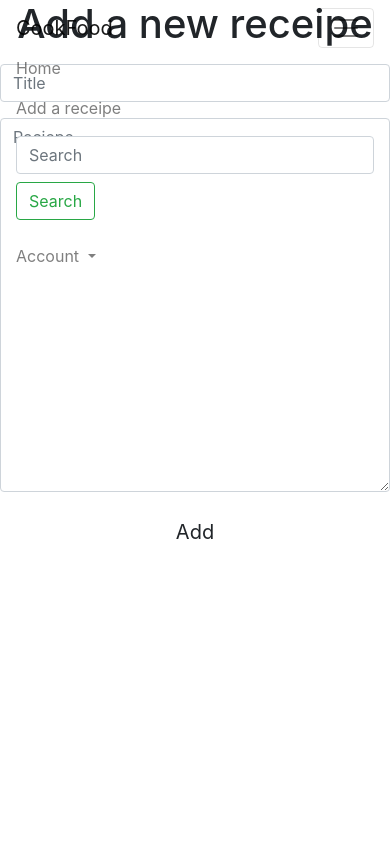
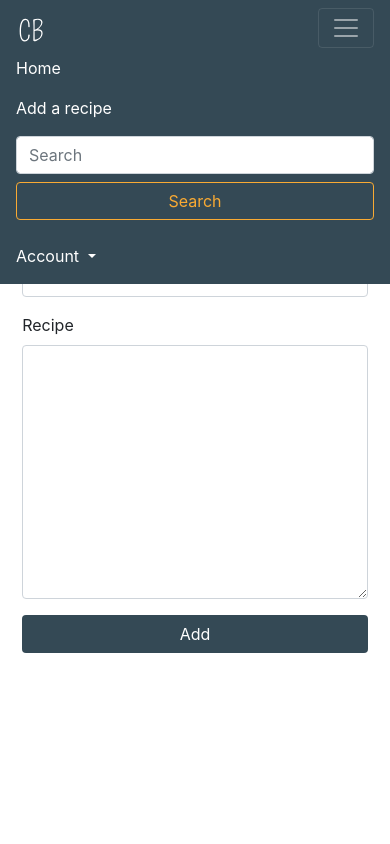
Before and after one commit to agrawalsourabh/CookFood, a Flask app: page /blogs/create_blog in a window 390 px wide, after a click that opens the changed part. Run offline with Flask 2, Linux system fonts and the light colour scheme; a user stored in the database is signed in; some libraries are stand-ins or nearby versions.

Commit message:
home page and create blog-responsive

```diff
--- a/my_project/blogs/forms.py
+++ b/my_project/blogs/forms.py
@@ -5,7 +5,7 @@ from wtforms import ValidationError
 from flask_wtf.file import FileField
 
 class CreateBlog(FlaskForm):
-    dish_name = StringField("Dish Name")
-    dish_reciepe = TextAreaField("Receipe")
+    dish_name = StringField("Title")
+    dish_reciepe = TextAreaField("Recipe")
     dish_img = FileField("Image")
     save_blog = SubmitField("Add")
--- a/my_project/blogs/templates/blogs/create_blog.html
+++ b/my_project/blogs/templates/blogs/create_blog.html
@@ -1,22 +1,25 @@
 {% extends "base.html" %} {% block content %}
-<!-- <div class="jumbotron">
-    <form method="POST">
-        {{ form.hidden_tag() }} {{ form.dish_name.label}} <br> {{ form.dish_name}} <br> {{ form.dish_reciepe.label}} <br> {{ form.dish_reciepe}} <br> {{ form.save_blog()}}
-    </form>
-</div> -->
 
-<div class="container-center">
+<div class="container-create-blog">
+    <div class="heading">
+        <p> New Recipe!</p>
+    </div>
     <div class="form-div">
         <form class="form-signin create-blog-form" method="POST">
-            <div class="text-center">
-                <h1>
-                    <p class="app-title">Add a new receipe</p>
-                </h1>
-                {{ form.hidden_tag() }} {{ form.dish_name(class_="form-control", placeholder="Title")}}
-                <p></p>{{ form.dish_reciepe(class_="form-control", placeholder="Reciepe", rows="15")}}
-                <p></p>{{ form.save_blog(class_="btn btn-lg btn-block btn-color")}}
-            </div>
+            <div class="form-inputs">
+                {{ form.hidden_tag() }}
+                <div class="form-group">
+                    {{form.dish_name.label}}
+                    <br> {{ form.dish_name(class_="form-control")}}
+                </div>
+                <div class="form-group">
+                    {{ form.dish_reciepe.label}}
+                    <br> {{ form.dish_reciepe(class_="form-control", rows="10")}}
+
+                </div>
+                {{ form.save_blog(class_="btn")}}
+
         </form>
+        </div>
     </div>
-</div>
-{% endblock %}
+    {% endblock %}
--- a/my_project/sign_up/templates/sign_up/sign_up.html
+++ b/my_project/sign_up/templates/sign_up/sign_up.html
@@ -2,10 +2,7 @@
 <div class="container">
     <div class="container-center">
         <div class="image_div">
-            <h2>Image DIV</h2>
-            <p>
-                Lorem ipsum dolor sit, amet consectetur adipisicing elit. Quis mollitia odio saepe reprehenderit sed repellat voluptatibus id provident at ut eligendi, fuga, hic repellendus dolorum neque accusantium vitae explicabo? Placeat?
-            </p>
+            <img src="/static/logos/ChefBookLogo.svg" alt="Chef Book Logo">
         </div>
 
         <div class="form_div">
--- /dev/null
+++ b/my_project/static/css/main.css
@@ -0,0 +1,173 @@
+:root {
+    /* color */
+    --primary-color: #344955;
+    --primmary-dark-color: #232F34;
+    --primary-light-color: #4A6572;
+    --secondary-color: #F9AA33;
+    /* Font */
+    --small-screen-font-size: 16px;
+    --med-screen-font-size: 18px;
+    --big-screen-font-size: 22px;
+    --heading-font-size: 24px;
+}
+
+html,
+body {
+    width: 100%;
+}
+
+.container {
+    width: 100%;
+    height: 100%;
+    display: flex;
+    align-self: center;
+}
+
+
+/*
+    Navbar
+ */
+
+nav {
+    background-color: var(--primary-color);
+}
+
+nav>a>img:hover {
+    background-image: url('/static/logos/ChefBook_Nav_Logo_sec.svg')
+}
+
+nav>div#collapse_target>ul>li>a {
+    color: white;
+}
+
+nav>div#collapse_target>ul>li>a:hover {
+    color: var(--secondary-color);
+}
+
+nav>div#collapse_target>ul>li>a:active {
+    color: var(--secondary-color);
+}
+
+.form-control:focus {
+    border-color: var(--secondary-color);
+    box-shadow: 0 1px 1px rgba(0, 0, 0, 0.075) inset, 0 0 8px rgba(249, 170, 51, 0.6);
+    outline: none;
+}
+
+#search-btn {
+    border-color: var(--secondary-color);
+    color: var(--secondary-color);
+}
+
+#search-btn:active {
+    background-color: var(--secondary-color);
+    color: white;
+}
+
+#search-btn:hover {
+    background-color: var(--secondary-color);
+    color: white;
+}
+
+
+/*
+    View Blogs
+
+ */
+
+.card {
+    margin-top: 10%;
+    box-shadow: 0 8px 6px -6px black;
+}
+
+.card:first-child {
+    margin-top: 20%;
+}
+
+
+/*
+    Create Blog
+*/
+
+.container-create-blog {
+    margin-top: 20%;
+    flex-basis: 100%;
+    margin: auto;
+    display: flex;
+    flex-direction: column;
+}
+
+.heading {
+    flex-basis: 100%;
+    display: flex;
+}
+
+.heading>p {
+    flex: 1;
+    align-self: center;
+    color: var(--primmary-dark-color);
+    text-align: center;
+    font-size: var(--heading-font-size);
+}
+
+.form-div {
+    flex-basis: 98%;
+    margin: 2%;
+}
+
+.btn {
+    width: 100%;
+    background-color: var(--primary-color);
+    color: white;
+}
+
+
+/*
+    RESPONSIVE
+ */
+
+@media screen and (min-width:320px) and (max-width:340px) {
+    .heading {
+        margin-top: 20%;
+    }
+    .heading>p {
+        font-size: var(--big-screen-font-size);
+    }
+}
+
+@media screen and (min-width:700px) {
+    nav>a>img {
+        width: 70px;
+        height: 70px;
+    }
+    nav>div#collapse_target>ul>li>a {
+        font-size: var(--med-screen-font-size);
+    }
+    /*
+        Create blog page
+     */
+    .heading>p {
+        font-size: 30px;
+    }
+}
+
+@media screen and (min-width:900px) {
+    nav>div#collapse_target>ul>li>a {
+        font-size: var(--big-screen-font-size);
+    }
+    #search-btn {
+        font-size: var(--big-screen-font-size);
+    }
+    #search-input {
+        font-size: var(--big-screen-font-size);
+    }
+    .container-center {
+        display: flex;
+        flex-wrap: wrap;
+        justify-content: space-around;
+    }
+    .card {
+        align-self: flex-end;
+        flex-basis: 40%;
+    }
+}
--- a/my_project/templates/base.html
+++ b/my_project/templates/base.html
@@ -10,15 +10,15 @@
     <script src="https://stackpath.bootstrapcdn.com/bootstrap/4.4.1/js/bootstrap.min.js" integrity="sha384-wfSDF2E50Y2D1uUdj0O3uMBJnjuUD4Ih7YwaYd1iqfktj0Uod8GCExl3Og8ifwB6" crossorigin="anonymous"></script>
     <link rel="stylesheet" href="https://stackpath.bootstrapcdn.com/bootstrap/4.4.1/css/bootstrap.min.css" integrity="sha384-Vkoo8x4CGsO3+Hhxv8T/Q5PaXtkKtu6ug5TOeNV6gBiFeWPGFN9MuhOf23Q9Ifjh" crossorigin="anonymous">
     <link rel="stylesheet" href="{{ url_for('static', filename='css/main.css') }}">
-
     <script src="{{url_for('static', filename='js/main.js')}}"></script>
 </head>
 
 <body>
-    <nav class="navbar fixed-top navbar-expand-lg navbar-light">
+    <div class="container">
+        <nav class="navbar fixed-top navbar-expand-lg navbar-dark">
 
             <!-- Navbar content -->
-        <a class="navbar-brand" href="{{url_for('blog_bp.view_blogs')}}">CookFood</a>
+            <a class="navbar-brand" href="{{url_for('blog_bp.view_blogs')}}"><img src="/static/logos/ChefBook_Nav_Logo.svg" width="30" height="30" class="d-inline-block align-top" alt="ChefBook"></a>
             <!-- <div class="collapse navbar-collapse" id="navbarNavDropdown"> -->
             <button class="navbar-toggler" data-toggle="collapse" data-target="#collapse_target">
             <span class="navbar-toggler-icon"></span>
@@ -31,13 +31,13 @@
                     </li>
                     {% if current_user.is_authenticated %}
                     <li class="nav-item">
-                    <a class="nav-link" href="{{url_for('blog_bp.create_blog')}}">Add a receipe</a>
+                        <a class="nav-link" href="{{url_for('blog_bp.create_blog')}}">Add a recipe</a>
                     </li>
 
                     {% endif %}
                 </ul>
                 <form class="form-inline my-2 my-lg-0">
-                <input class="form-control mr-sm-2" type="search" placeholder="Search" aria-label="Search">
+                    <input class="form-control mr-sm-2" type="search" placeholder="Search" aria-label="Search" id="search-input">
                     <button class="btn btn-outline-success my-2 my-sm-0" id="search-btn" type="submit">Search</button>
                 </form>
                 <ul class="navbar-nav">
@@ -58,9 +58,8 @@
 
             <!-- </div> -->
         </nav>
-
         {% block content %}{% endblock %}
-
+    </div>
 
 </body>
 
--- a/my_project/templates/index.html
+++ b/my_project/templates/index.html
@@ -4,7 +4,7 @@
     <div class="container-center">
         <div class="image_div">
             <!-- <h2>Image DIV</h2> -->
-            <img src="/static/logos/ChefBookLogo.svg" alt="logs">
+            <img src="/static/logos/ChefBookLogo.svg" alt="Chef Book Logo">
         </div>
 
         <div class="form_div">
```
Also changed, not shown: my_project/blogs/templates/blogs/create_blog_old.html (added, +22 -0 lines), my_project/blogs/templates/blogs/view_blogs.html (+8 -11 lines), my_project/blogs/templates/blogs/view_blogs_old.html (added, +36 -0 lines), my_project/static/css/style.css (+14 -1 lines), my_project/static/logos/ChefBook_Nav_Logo.svg (added), my_project/static/logos/ChefBook_Nav_Logo_sec.svg (added), my_project/static/logos/logo.svg (deleted). Lines whose indentation alone changed are shown as unchanged.
